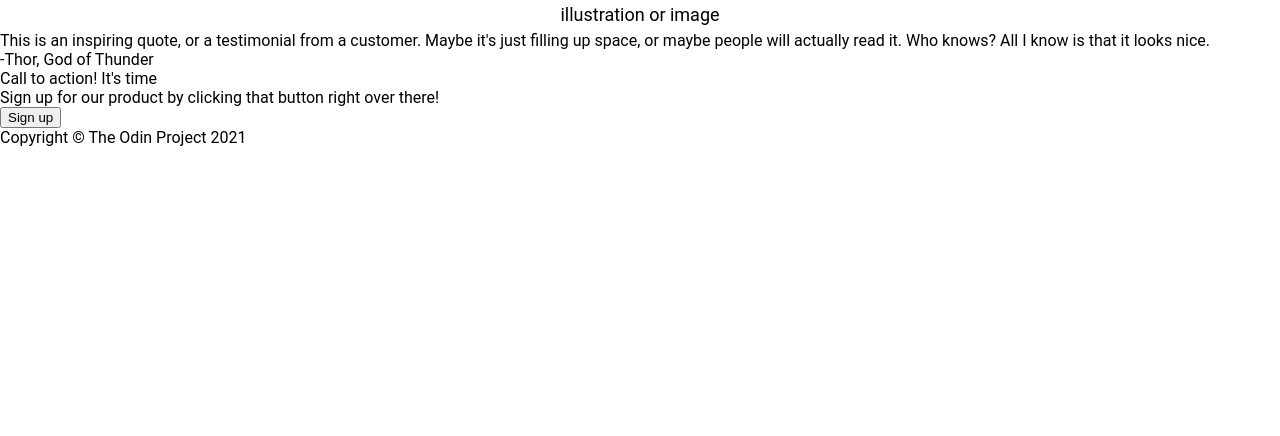
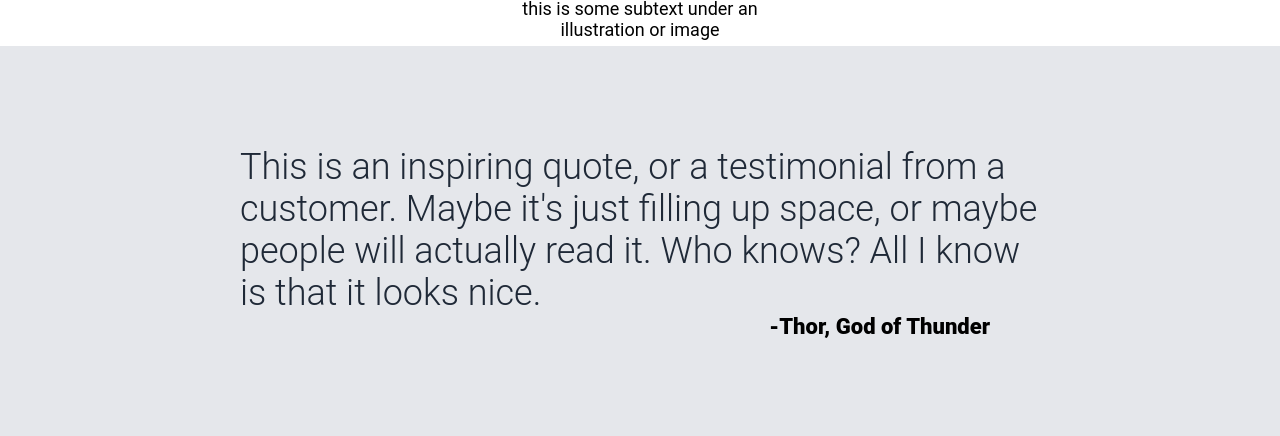
Before and after one commit to Dom-git98/Project-Landing-Page, a plain HTML site: page index.html in a window 1280 px wide. Shown: the part 1166-1602 px from the top of the page. Before the commit the page ends 1313 px from the top, so only its background shows below. Drawn offline with Linux system fonts and the light colour scheme.

Commit message:
Added a new "Quote" section to the layout
Including container, text, and customer name styles. Section uses
flexbox for centering and a max-width constraint for
readability.

Adjusted .information section min-height from 500px to
450px for better balance with new content.

Refined .info-title padding for improved vertical rhythm.

Kept typography consistent with existing Roboto font
and color palette.

No changes to HTML structure required; styles integrate
with existing semantic markup.

```diff
--- a/style.css
+++ b/style.css
@@ -1,5 +1,5 @@
 body {
-    font-family: "Roboto", sans-serif;
+    font-family: "Roboto";
     display: block;
     flex-direction: column;
     padding: 0;
@@ -79,7 +79,7 @@
 .information {
     background-color: white;
     display: block;
-    min-height: 500px;
+    min-height: 450px;
     width: 100%;
 }
 
@@ -96,7 +96,7 @@
     font-size: 36px;
     font-weight: 900;
     justify-content: center;
-    padding: 25px 0;
+    padding: 30px 0 35px 0;
 }
 
 .info-img img {
@@ -122,3 +122,34 @@
     min-height: 48px;
     padding-top: 11px;
 }
+ /* Quote Section */
+
+.quote {
+    display: flex;
+    background-color: #e5e7eb;
+    padding: 100px 20px;
+    justify-content: center;
+    align-items: center;
+}
+
+.container-quote {
+    display: flex;
+    flex-direction: column;
+    align-items: flex-end;
+    max-width: 800px;
+
+}
+
+.quote-text {
+    font-size: 36px;
+    font-weight: 300;
+    color: #1f2937;
+    display: block;
+}
+
+.customer-name {
+    display: block;
+    font-size: 22px;
+    font-weight: 900;
+    padding-right: 50px;
+}
```
